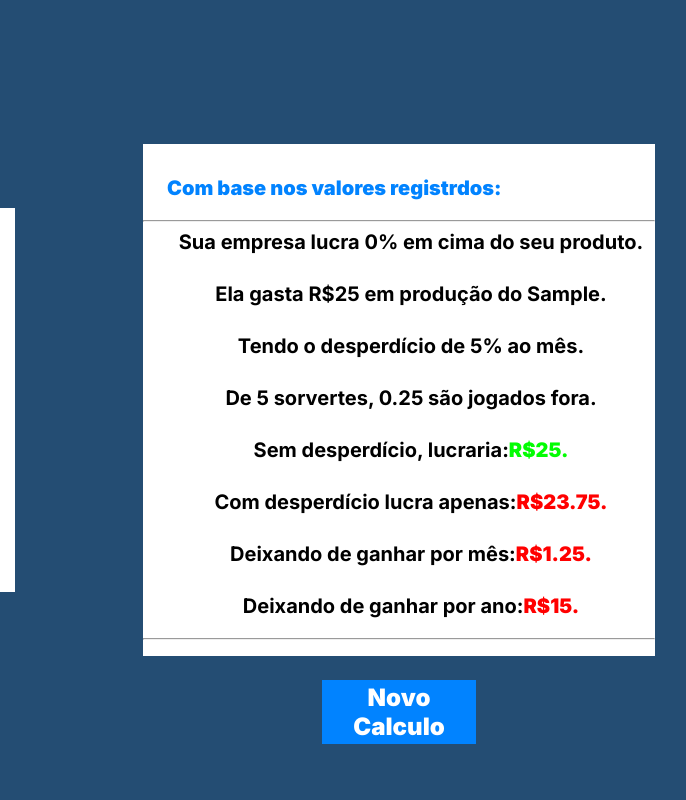
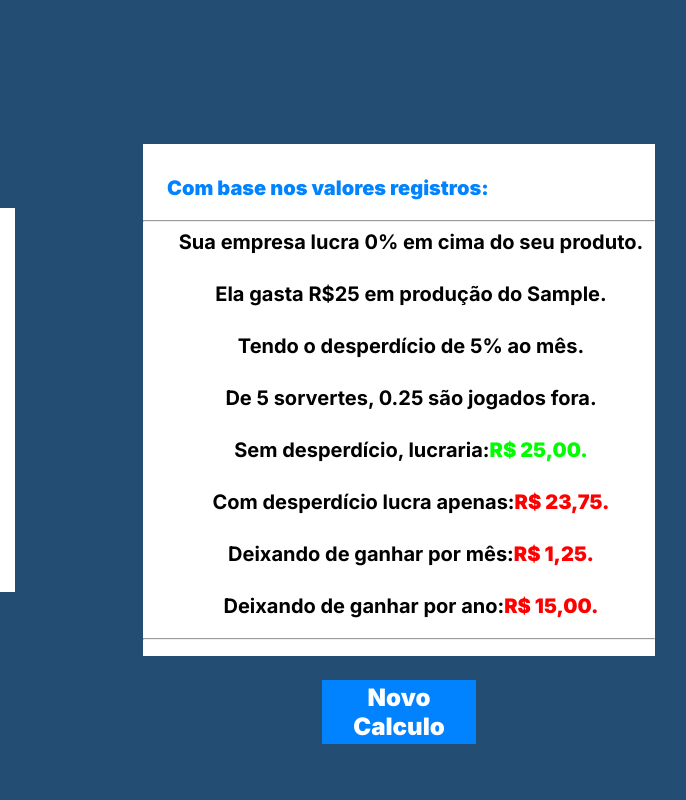
Before and after one commit to Projeto-SmartIce/calculadoraIndividual, a plain HTML site: page Eduardo Gabriel 01222183/index.html in a window 1280 px wide. Both pictures are taken after typing "Sample", "5", "5", "5", "5" into the empty fields and a click on the button "Calcular". Shown: the full height of the page, 497-1183 px from the left. Drawn offline with Linux system fonts and the light colour scheme.

Commit message:
att em aula

```diff
--- a/Eduardo Gabriel 01222183/index.html
+++ b/Eduardo Gabriel 01222183/index.html
@@ -118,16 +118,16 @@
 
 
         calculadora.innerHTML =
-        `<span class= "fntTexto1 espaco">Com base nos valores registrdos:</span> <br>
+        `<span class= "fntTexto1 espaco">Com base nos valores registros:</span> <br>
         <hr>
         <span class= "fntTexto2 espaco">Sua empresa lucra ${lucro_porcento}% em cima do seu produto.</span> <br>
         <span class= "fntTexto2 espaco">Ela gasta R$${gasto_producao} em produção do ${tipo}.</span> <br>
         <span class= "fntTexto2 espaco">Tendo o desperdício de ${desperdicio}% ao mês.</span> <br>
         <span class= "fntTexto2 espaco">De ${producao} sorvertes, ${total_despercidio} são jogados fora.</span> <br>
-        <span class= "fntTexto2 espaco">Sem desperdício, lucraria: <span class= "verde"> R$${lucro_sem_desperdicio}.</span> </span> <br>
-        <span class= "fntTexto2 espaco">Com desperdício lucra apenas: <span class= "vermelho"> R$${lucro_com_desperdicio}.</span></span><br>
-        <span class= "fntTexto2 espaco">Deixando de ganhar por mês: <span class= "vermelho"> R$${deixa_ganhar_mes }. </span></span><br>
-        <span class= "fntTexto2 espaco">Deixando de ganhar por ano: <span class= "vermelho"> R$${deixa_ganhar_ano }. </span></span><br>
+        <span class= "fntTexto2 espaco">Sem desperdício, lucraria: <span class= "verde"> ${lucro_sem_desperdicio.toLocaleString("pt-BR", { minimumFractionDigits: 2 , style: 'currency', currency: 'BRL' })}.</span> </span> <br>
+        <span class= "fntTexto2 espaco">Com desperdício lucra apenas: <span class= "vermelho"> ${lucro_com_desperdicio.toLocaleString("pt-BR", { minimumFractionDigits: 2 , style: 'currency', currency: 'BRL' })}.</span></span><br>
+        <span class= "fntTexto2 espaco">Deixando de ganhar por mês: <span class= "vermelho"> ${deixa_ganhar_mes.toLocaleString("pt-BR", { minimumFractionDigits: 2 , style: 'currency', currency: 'BRL' }) }. </span></span><br>
+        <span class= "fntTexto2 espaco">Deixando de ganhar por ano: <span class= "vermelho"> ${(deixa_ganhar_ano).toLocaleString("pt-BR", { minimumFractionDigits: 2 , style: 'currency', currency: 'BRL' }) }. </span></span><br>
         <hr>
         <div class="botao">
                 <button onclick="novoCalculo()">Novo Calculo</button>
```
